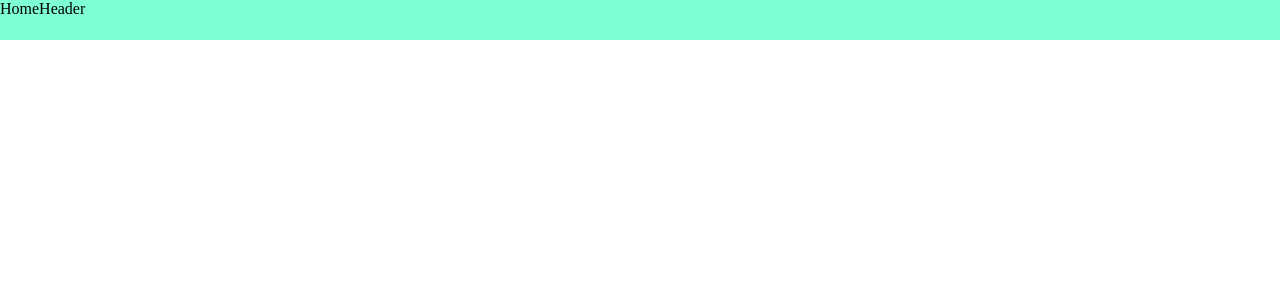
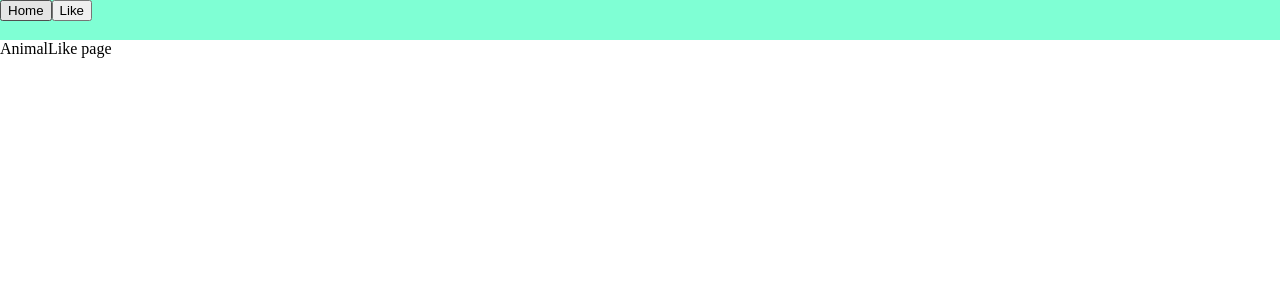
Before and after one commit to siiiido/feeling-helper, a Vue app: page /like in a window 1280 px wide. Before the commit this address had no page. Shown: the top 300 px of the page. Built offline with nearby package versions, Linux system fonts and the light colour scheme.

Commit message:
Feat: add animal like page

```diff
--- /dev/null
+++ b/src/components/AnimalLike.vue
@@ -0,0 +1,12 @@
+<template>
+  <div>AnimalLike page</div>
+</template>
+
+<script>
+export default {
+  name: "AnimalLike",
+};
+</script>
+
+<style>
+</style>
--- a/src/components/HomeHeader.vue
+++ b/src/components/HomeHeader.vue
@@ -1,5 +1,13 @@
 <template>
-<div class="home-header">HomeHeader</div>
+  <div class="home-header">
+    <router-link to="/">
+      <button>Home</button>
+    </router-link>
+
+    <router-link to="/like">
+      <button>Like</button>
+    </router-link>
+  </div>
 </template>
 
 <script>
@@ -9,7 +17,7 @@ export default {
 </script>
 
 <style>
-.home-header{
+.home-header {
   height: 40px;
   background-color: aquamarine;
 }
--- a/src/router/index.js
+++ b/src/router/index.js
@@ -1,11 +1,17 @@
 import { createRouter, createWebHistory } from "vue-router";
 import HomeMain from "../views/HomeMain.vue";
+import AnimalLike from "../components/AnimalLike.vue";
 
 const routes = [
   {
     path: "/",
     name: "HomeMain",
     component: HomeMain,
+  },
+  {
+    path: "/like",
+    name: "AnimalLike",
+    component: AnimalLike,
   },
 ];
 
```
